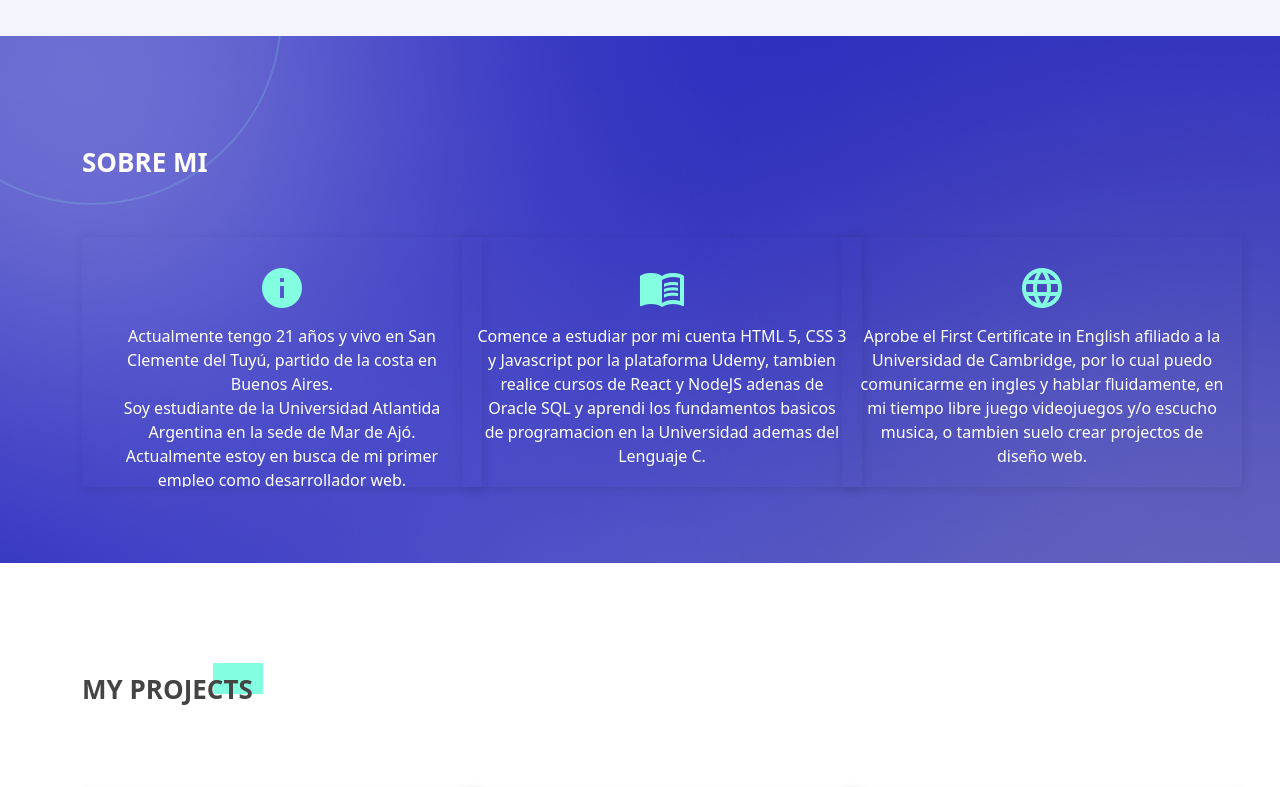
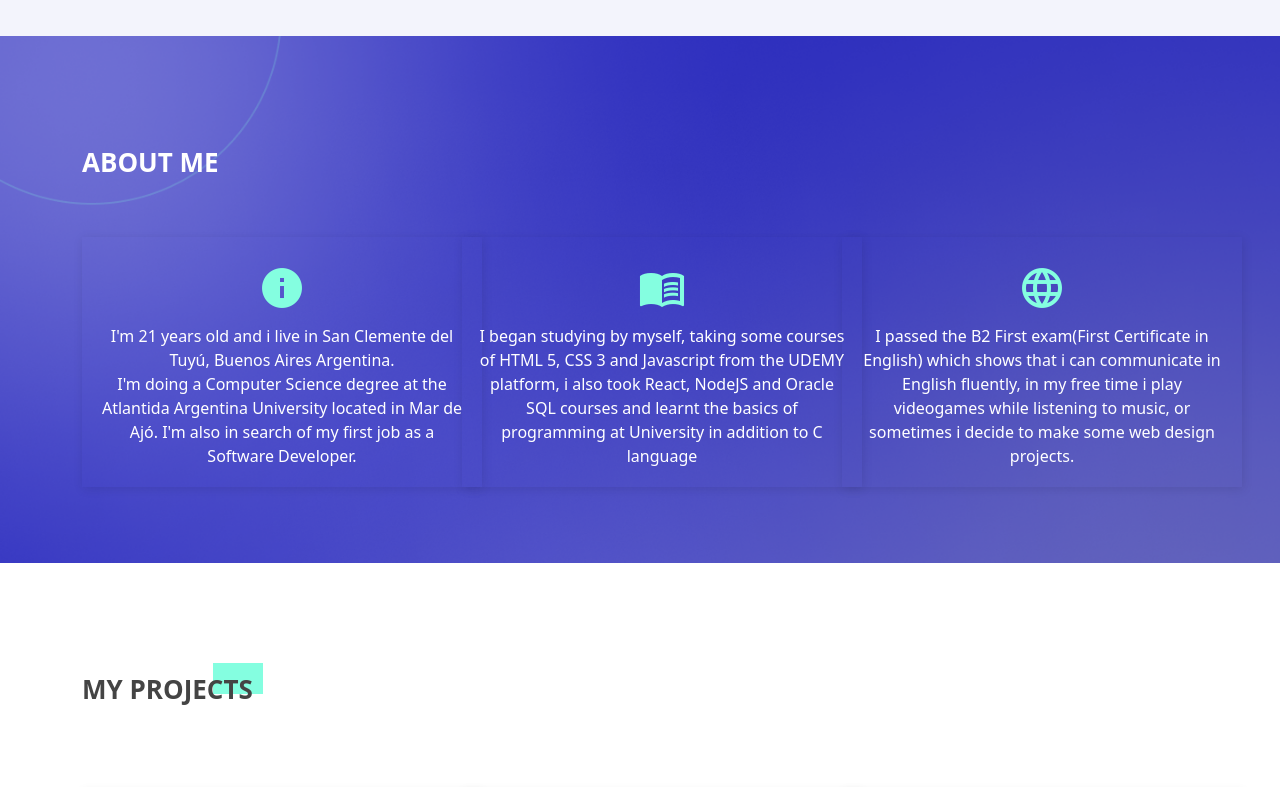
Before and after one commit to ElPassio/portfolio, a website: page index.html in a window 1280 px wide. Shown: the part 1500-2287 px from the top of the page. Drawn offline with Linux system fonts and the light colour scheme.

Commit message:
20/9 changed page to English

```diff
--- a/index.html
+++ b/index.html
@@ -18,7 +18,7 @@
                 <div class="titles-wrap">
                     <h1>I'm <span>Agustin</span></h1>
                     <h2><span class="txt-rotate"></span></h2>
-                    <p>And this is my web page, here you can find information about me and you can also take a look at some projects i've made with more incoming.</p>
+                    <p>Here you can find information about me and you can also take a look at some projects i've made with more in progress.</p>
                     <div class="contact">
                         <div>
                             <a href="https://api.whatsapp.com/send/?phone=2252488432" class="btn" target="_blank">Whatsapp</a>
@@ -154,7 +154,7 @@
                 <div class="row">
                     <div class="col-lg-10">
                         <div class="sec-title">
-                            <h2>Sobre mi</h2>
+                            <h2>About me</h2>
                         </div>
                     </div>
                 </div>
@@ -166,7 +166,7 @@
                             <div class="icontitle">
                                 <i class="mdi mdi-information mdi-48px"></i>
                                 <div class="title">
-                                    <p>Actualmente tengo 21 años y vivo en San Clemente del Tuyú, partido de la costa en Buenos Aires.<br>Soy estudiante de la Universidad Atlantida Argentina en la sede de Mar de Ajó.<br>Actualmente estoy en busca de mi primer empleo como desarrollador web.</p>
+                                    <p>I'm 21 years old and i live in San Clemente del Tuyú, Buenos Aires Argentina.<br>I'm doing a Computer Science degree at the Atlantida Argentina University located in Mar de Ajó. I'm also in search of my first job as a Software Developer.</p>
                                 </div>
                             </div>
                         </div>
@@ -177,7 +177,7 @@
                             <div class="icontitle">
                                 <i class="mdi mdi-book-open-variant mdi-48px"></i>
                                 <div class="title">
-                                    <p>Comence a estudiar por mi cuenta HTML 5, CSS 3 y Javascript por la plataforma Udemy, tambien realice cursos de React y NodeJS adenas de Oracle SQL y aprendi los fundamentos basicos de programacion en la Universidad ademas del Lenguaje C.</p>
+                                    <p>I began studying by myself, taking some courses of HTML 5, CSS 3 and Javascript from the UDEMY platform, i also took React, NodeJS and Oracle SQL courses and learnt the basics of programming at University in addition to C language</p>
                                 </div>
                             </div>
                         </div>
@@ -187,7 +187,7 @@
                             <div class="icontitle">
                                 <i class="mdi mdi-web mdi-48px"></i>
                                 <div class="title">
-                                    <p>Aprobe el First Certificate in English afiliado a la Universidad de Cambridge, por lo cual puedo comunicarme en ingles y hablar fluidamente, en mi tiempo libre juego videojuegos y/o escucho musica, o tambien suelo crear projectos de diseño web.</p>
+                                    <p>I passed the B2 First exam(First Certificate in English) which shows that i can communicate in English fluently, in my free time i play videogames while listening to music, or sometimes i decide to make some web design projects.</p>
                                 </div>
                             </div>
                         </div>
@@ -225,7 +225,7 @@
                                             </ul>
                                         </div>
                                         <h5>My first page</h5>
-                                        <p>a basic html and CSS page with a very simple design</p>
+                                        <p>A basic html and CSS page with a very<br>simple design</p>
                                     </div>
                                 </div>
                             </a>
@@ -248,7 +248,7 @@
                                             </ul>
                                         </div>
                                         <h5>Calculator</h5>
-                                        <p>A very simple Calculator made with HTML, CSS and Javascript</p>
+                                        <p>A very simple Calculator made with HTML,<br>CSS and Javascript</p>
                                     </div>
                                 </div>
                             </a>
@@ -271,7 +271,7 @@
                                             </ul>
                                         </div>
                                         <h5>Quiz game</h5>
-                                        <p>Made with HTML, CSS and Javascript, still have to fix it</p>
+                                        <p>Made with HTML, CSS and Javascript,<br>still have to fix it</p>
                                     </div>
                                 </div>
                             </a>
```
